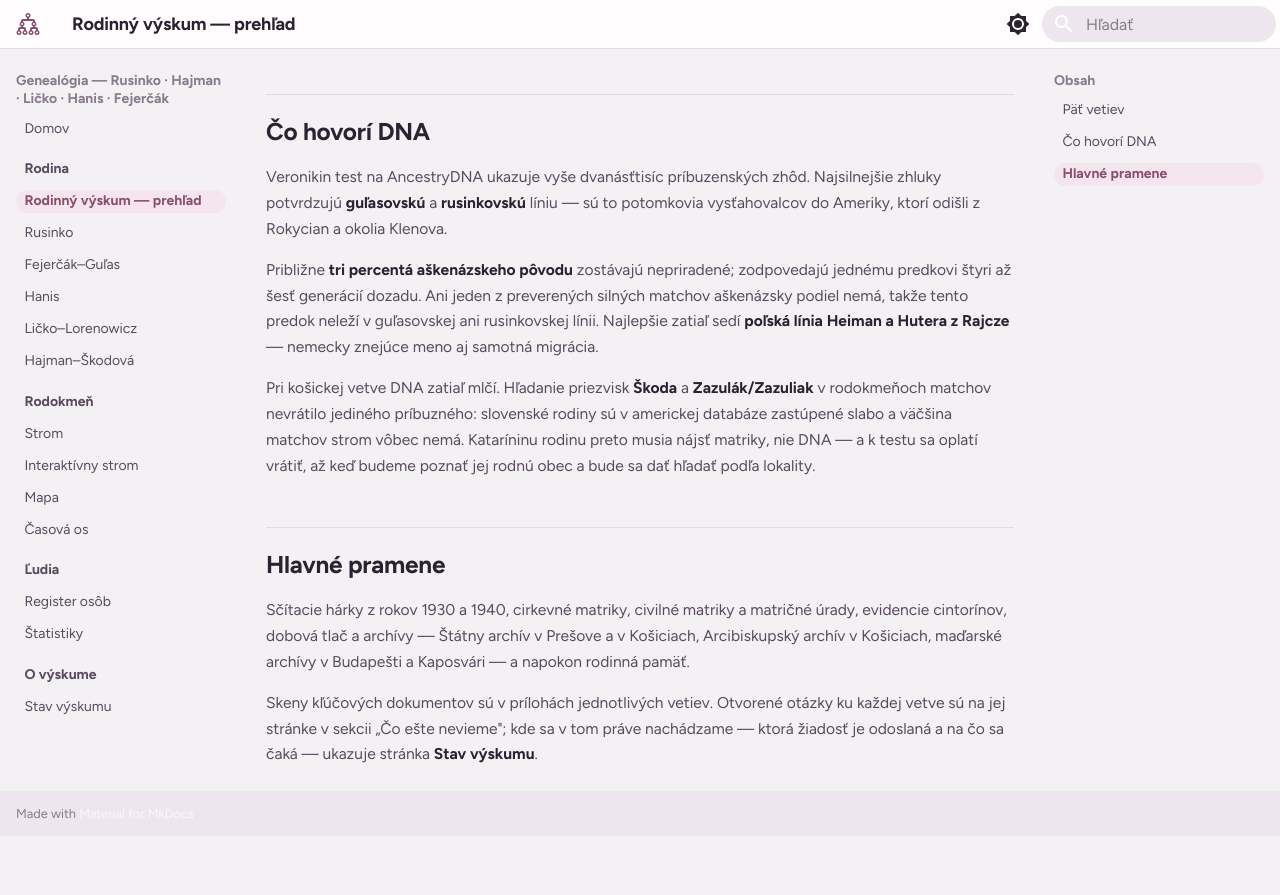
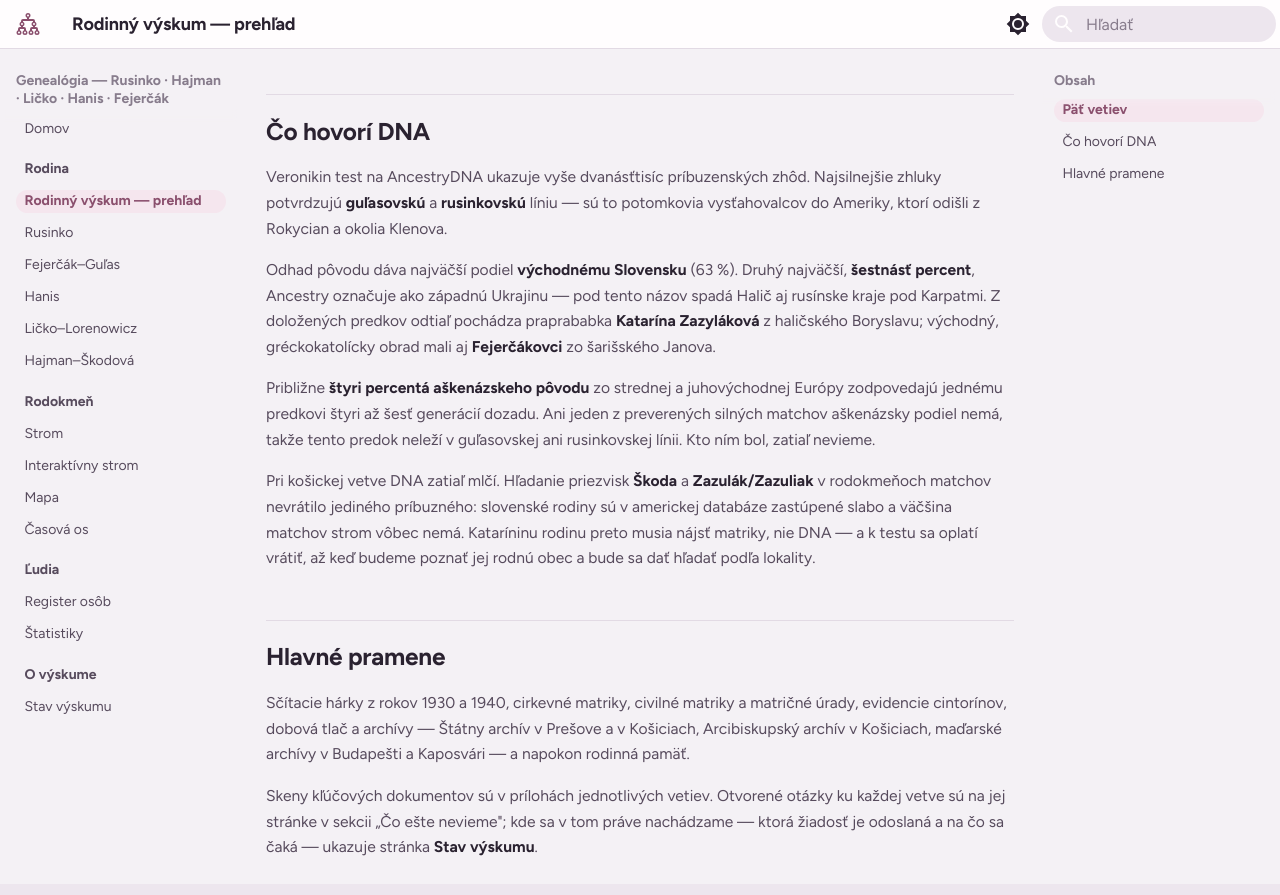
Before and after one commit to vrusi/genealogia, an MkDocs documentation site: the page built from docs/prehlad.md, in a window 1280 px wide and 900 px high, scrolled down 1033 px. Shown: the top 895 px of the window. Built offline with MkDocs 1.6.1 and Material for MkDocs 9.7.7, drawn with Linux system fonts in a browser that asks for light colours; before the commit the page ends 1869 px from its top, so only the background shows below that.

Commit message:
Aktualizovaný odhad etnicity (4 % Ashkenazi, 16 % záp. Ukrajina); Lorenowicz na mape ako adoptívna rodina
Co-Authored-By: Claude Opus 5.5 (1M context) <noreply@anthropic.com>

```diff
--- a/docs/prehlad.md
+++ b/docs/prehlad.md
@@ -23,7 +23,9 @@ Vetvy: [Vetva Rusinko](vetva-rusinko.md) · [Vetva Fejerčák-Guľas](vetva-feje
 
 Veronikin test na AncestryDNA ukazuje vyše dvanásťtisíc príbuzenských zhôd. Najsilnejšie zhluky potvrdzujú **guľasovskú** a **rusinkovskú** líniu — sú to potomkovia vysťahovalcov do Ameriky, ktorí odišli z Rokycian a okolia Klenova.
 
-Približne **tri percentá aškenázskeho pôvodu** zostávajú nepriradené; zodpovedajú jednému predkovi štyri až šesť generácií dozadu. Ani jeden z preverených silných matchov aškenázsky podiel nemá, takže tento predok neleží v guľasovskej ani rusinkovskej línii. Najlepšie zatiaľ sedí **poľská línia Heiman a Hutera z Rajcze** — nemecky znejúce meno aj samotná migrácia.
+Odhad pôvodu dáva najväčší podiel **východnému Slovensku** (63 %). Druhý najväčší, **šestnásť percent**, Ancestry označuje ako západnú Ukrajinu — pod tento názov spadá Halič aj rusínske kraje pod Karpatmi. Z doložených predkov odtiaľ pochádza praprababka **Katarína Zazyláková** z haličského Boryslavu; východný, gréckokatolícky obrad mali aj **Fejerčákovci** zo šarišského Janova.
+
+Približne **štyri percentá aškenázskeho pôvodu** zo strednej a juhovýchodnej Európy zodpovedajú jednému predkovi štyri až šesť generácií dozadu. Ani jeden z preverených silných matchov aškenázsky podiel nemá, takže tento predok neleží v guľasovskej ani rusinkovskej línii. Kto ním bol, zatiaľ nevieme.
 
 Pri košickej vetve DNA zatiaľ mlčí. Hľadanie priezvisk **Škoda** a **Zazulák/Zazuliak** v rodokmeňoch matchov nevrátilo jediného príbuzného: slovenské rodiny sú v americkej databáze zastúpené slabo a väčšina matchov strom vôbec nemá. Kataríninu rodinu preto musia nájsť matriky, nie DNA — a k testu sa oplatí vrátiť, až keď budeme poznať jej rodnú obec a bude sa dať hľadať podľa lokality.
 
--- a/docs/prilohy/mapa-rodokmena.html
+++ b/docs/prilohy/mapa-rodokmena.html
@@ -159,7 +159,7 @@ legend.onAdd = () => {
   <span class="dot" style="background:${C.hajman}"></span>Hajman–Suver (Somogy+Abov→Budapešť→KE)<br>
   <span class="dot" style="background:${C.skodova}"></span>Škodová (Dolná Krupá + Boryslav→KE)<br>
   <span class="dot" style="background:${C.licko}"></span>Ličko (Medzev, Košice)<br>
-  <span class="dot" style="background:${C.loren}"></span>Lorenowicz (Halič→Chomutov→KE)<br>
+  <span class="dot" style="background:${C.loren}"></span>Lorenowicz — adoptívna rodina (Halič→Chomutov→KE)<br>
   <span class="dot" style="background:${C.diaspora}"></span>diaspóra (BA, DE, CA…)<br>
   <span class="dot" style="background:${C.dna}"></span>DNA stopa (Kartis: Jasenovce→Roseton NY)<br>
   <span class="dot" style="background:#ffffff;border-color:#1a1a1a"></span>košická mikromapa — konkrétne adresy<br>
```
Also changed, not shown: docs/mapa-rodokmena.md (+2 -2 lines), docs/statistiky.md (+1 -1 lines), docs/vetva-hajman-skodiova.md (+4 -3 lines).
